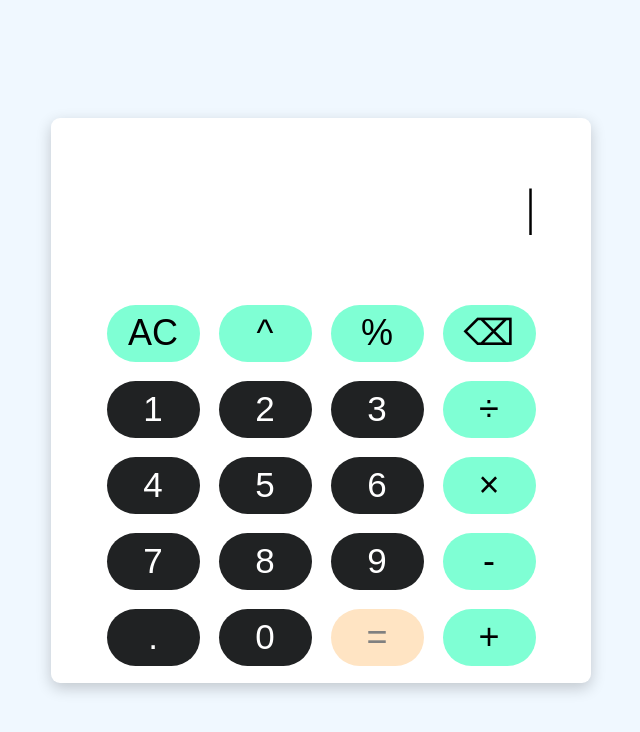
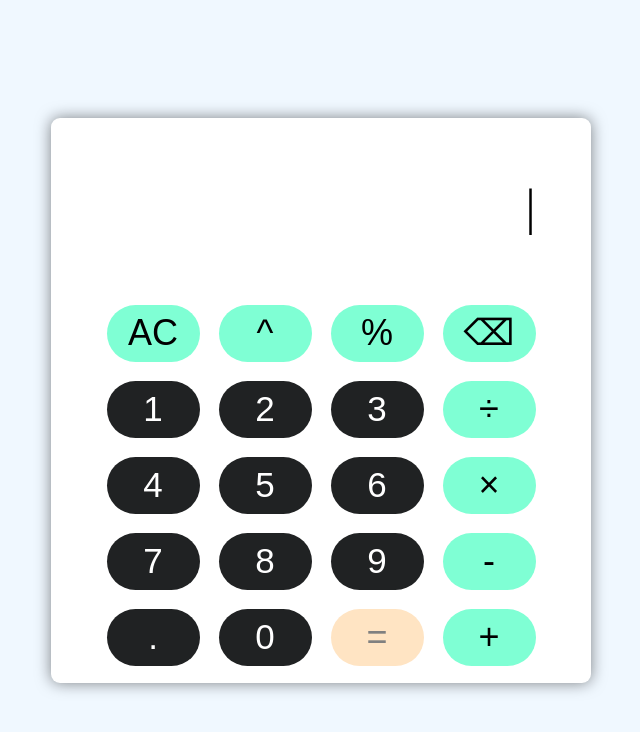
Before and after one commit to swamy-17/calculator, a plain HTML site: page index.html in a window 1280 px wide. Shown: the whole page, without its empty margins (319-959 px from the left). Drawn offline with Linux system fonts and the light colour scheme.

Commit message:
Update index.html

```diff
--- a/index.html
+++ b/index.html
@@ -11,7 +11,7 @@
             justify-content: center;
             align-items: center;
             height:100vh;
-            background-color: aliceblue;
+            background-color:aliceblue;
         }
         .button {
             border: 0;
@@ -35,13 +35,13 @@
             gap: 19px;
             justify-content: center;
             align-items: center;
-            background-color:white;
+            background-color: white;
             border-radius: 9px;
             padding: 20px;
             padding-top: 10px;
             height:535px;
             width:500px;
-            box-shadow: 0 5px 15px rgba(0, 0, 0, 0.2);
+            box-shadow: 0 0 15px rgba(11, 11, 11, 0.5);
         }
         #buttonop{
             background-color: aquamarine;
```
